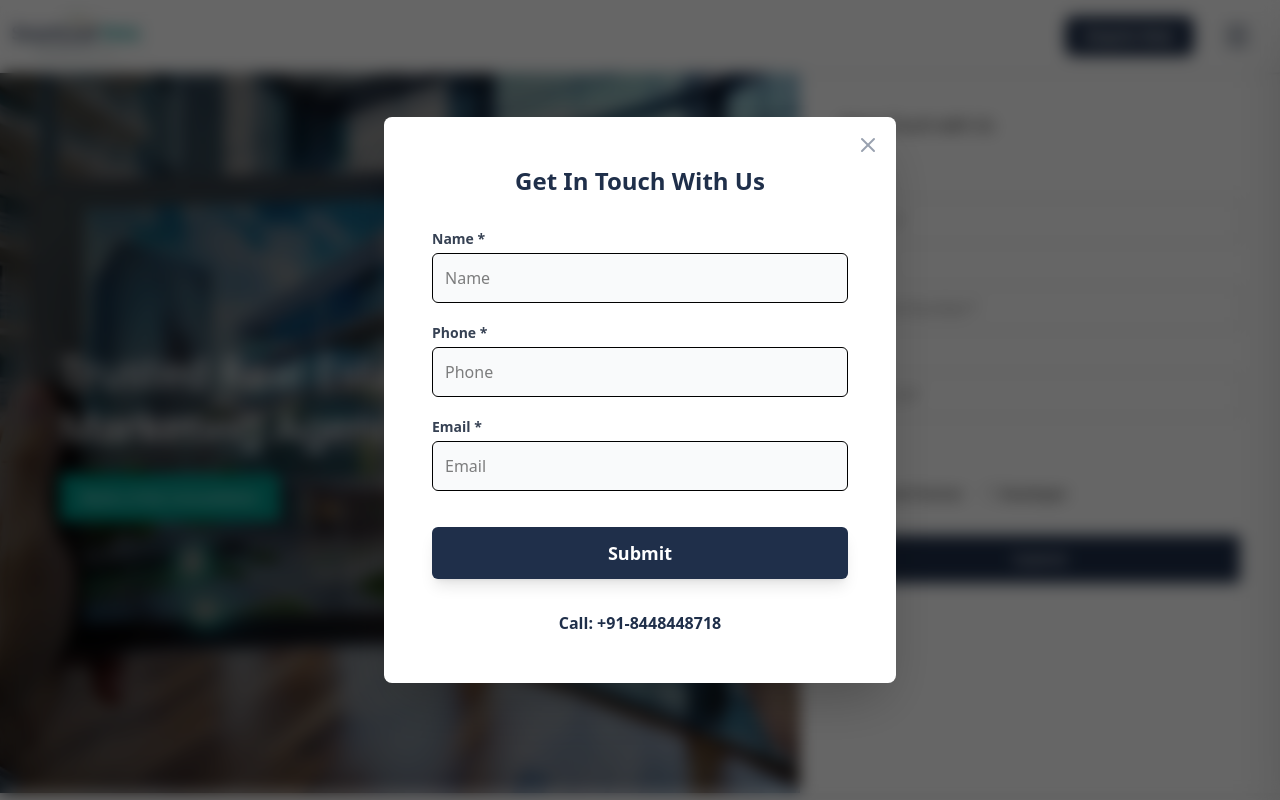
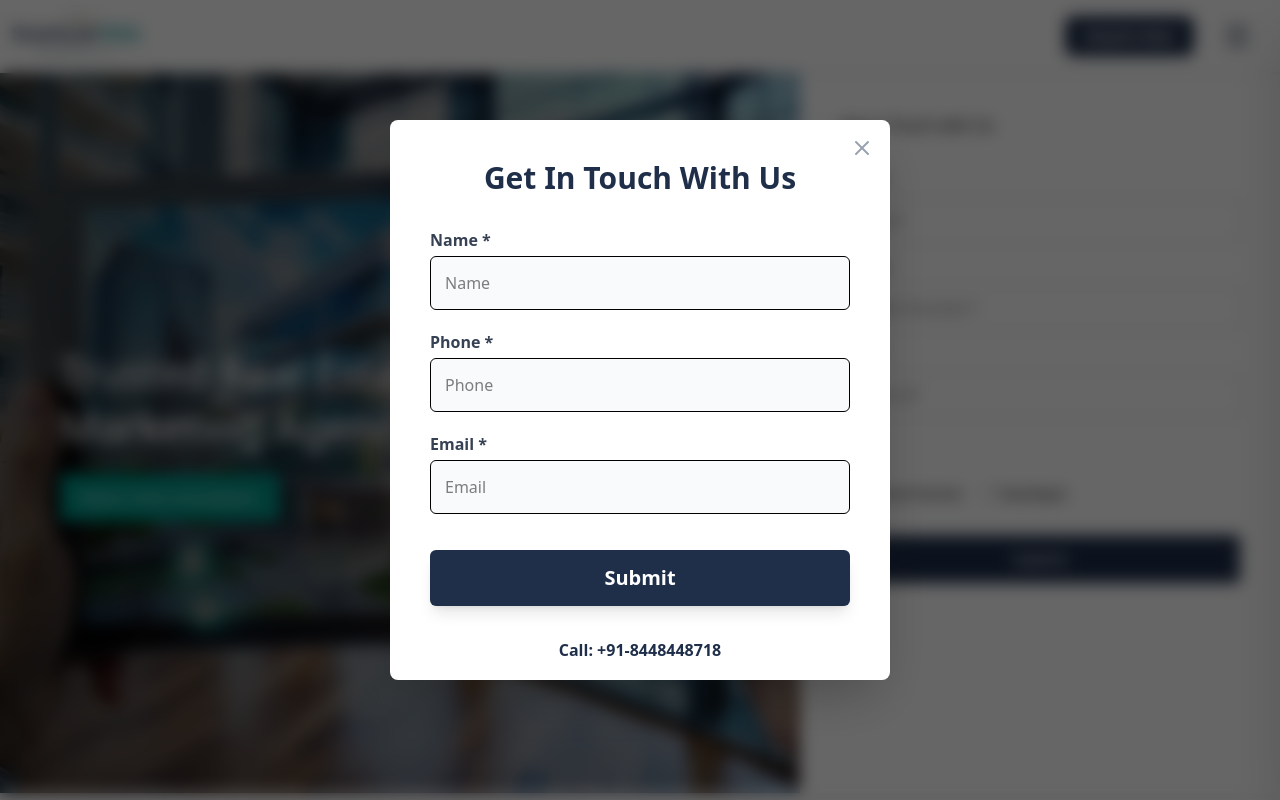
Before and after one commit to dhansenav/SmartLead, a React (Vite) app: page / in a window 1280 px wide. Shown: the top 800 px of the page. Built offline with nearby package versions, Linux system fonts and the light colour scheme.

Commit message:
Minor updates

```diff
--- a/src/components/ContactSection/ContactSection.jsx
+++ b/src/components/ContactSection/ContactSection.jsx
@@ -12,25 +12,37 @@ const ContactSection = () => {
           <p className="text-gray-600">Contact us for a quote</p>
         </div>
 
-        {/* This is the container that needs to be a Grid */}
-        <div className="grid grid-cols-2 lg:grid-cols-2 gap-12 items-start">
+        {/* Grid Container */}
+        <div className="grid grid-cols-1 lg:grid-cols-2 gap-12 items-start">
 
           {/* LEFT SIDE: The White Form Card */}
-          <div className="bg-white p-8 rounded-xl shadow-lg border border-gray-100">
+          <div className="bg-white p-6 md:p-8 rounded-xl shadow-lg border border-gray-100">
             <form className="space-y-6">
               <div>
                 <label className="block text-sm font-bold text-gray-700 mb-2">Name *</label>
-                <input type="text" placeholder="Name" className="w-full p-3 border rounded-md bg-gray-50 focus:ring-2 focus:ring-blue-500 outline-none" />
+                <input
+                  type="text"
+                  placeholder="Name"
+                  className="w-full p-3 border rounded-md bg-gray-50 focus:ring-2 focus:ring-blue-500 outline-none"
+                />
               </div>
               <div>
                 <label className="block text-sm font-bold text-gray-700 mb-2">Email *</label>
-                <input type="email" placeholder="Email" className="w-full p-3 border rounded-md bg-gray-50 focus:ring-2 focus:ring-blue-500 outline-none" />
+                <input
+                  type="email"
+                  placeholder="Email"
+                  className="w-full p-3 border rounded-md bg-gray-50 focus:ring-2 focus:ring-blue-500 outline-none"
+                />
               </div>
               <div>
                 <label className="block text-sm font-bold text-gray-700 mb-2">Phone *</label>
-                <input type="text" placeholder="Phone" className="w-full p-3 border rounded-md bg-gray-50 focus:ring-2 focus:ring-blue-500 outline-none" />
+                <input
+                  type="text"
+                  placeholder="Phone"
+                  className="w-full p-3 border rounded-md bg-gray-50 focus:ring-2 focus:ring-blue-500 outline-none"
+                />
               </div>
-              <button className="bg-[#1F2F4A] text-white px-10 py-3 rounded-md font-bold shadow-md hover:opacity-90 transition-opacity">
+              <button className="bg-[#1F2F4A] text-white px-10 py-3 rounded-md font-bold shadow-md hover:opacity-90 transition-opacity w-full md:w-auto">
                 Send
               </button>
             </form>
@@ -41,11 +53,11 @@ const ContactSection = () => {
             <div>
               <h3 className="text-xl font-bold mb-4 text-gray-800">For Business Enquiries, please contact</h3>
               <p className="text-gray-700 font-medium">Mr.Fahim Shaikh, Business Development</p>
-              <p className="text-[#1F2F4A] font-bold mt-2">Call: +91 9920455923 </p>
+              <p className="text-[#1F2F4A] font-bold mt-2">Call: +91 9920455923</p>
               <p className="text-[#1F2F4A] font-bold">Mail: info.smartleadweb@gmail.com</p>
             </div>
 
-            {/* The Map Box */}
+            {/* Map Box */}
             <div className="w-full h-[266px] rounded-xl overflow-hidden shadow-inner border border-gray-200">
                <iframe
                   title="office-location"
--- a/src/components/EnquiryModal/EnquiryModal.jsx
+++ b/src/components/EnquiryModal/EnquiryModal.jsx
@@ -6,7 +6,8 @@ const EnquiryModal = ({ isOpen, onClose }) => {
 
   return (
     <div className="fixed inset-0 z-[100] flex items-center justify-center bg-black/60 backdrop-blur-sm px-4">
-      <div className="bg-white rounded-lg shadow-2xl w-full max-w-lg relative overflow-hidden">
+      {/* Modal Container */}
+      <div className="bg-white rounded-lg shadow-2xl w-full max-w-[500px] md:max-w-[600px] md:max-h-[560px] relative overflow-hidden">
 
         {/* Close Button */}
         <button
@@ -16,33 +17,49 @@ const EnquiryModal = ({ isOpen, onClose }) => {
           <X size={24} />
         </button>
 
-        <div className="p-8 md:p-12">
-          <h2 className="text-2xl font-bold text-[#1F2F4A] text-center mb-8">
+        {/* Modal Content */}
+        <div className="p-6 md:p-10">
+          <h2 className="text-2xl md:text-3xl font-bold text-[#1F2F4A] text-center mb-6 md:mb-8">
             Get In Touch With Us
           </h2>
 
-          <form className="space-y-5">
+          <form className="space-y-4 md:space-y-5">
             <div>
-              <label className="block text-sm font-semibold text-gray-700 mb-1">Name *</label>
-              <input type="text" placeholder="Name" className="w-full p-3 border rounded-md bg-gray-50 focus:ring-2 focus:ring-blue-500 outline-none" required />
+              <label className="block text-sm md:text-base font-semibold text-gray-700 mb-1">Name *</label>
+              <input
+                type="text"
+                placeholder="Name"
+                className="w-full p-3 md:p-3.5 border rounded-md bg-gray-50 focus:ring-2 focus:ring-blue-500 outline-none"
+                required
+              />
             </div>
 
             <div>
-              <label className="block text-sm font-semibold text-gray-700 mb-1">Phone *</label>
-              <input type="text" placeholder="Phone" className="w-full p-3 border rounded-md bg-gray-50 focus:ring-2 focus:ring-blue-500 outline-none" required />
+              <label className="block text-sm md:text-base font-semibold text-gray-700 mb-1">Phone *</label>
+              <input
+                type="text"
+                placeholder="Phone"
+                className="w-full p-3 md:p-3.5 border rounded-md bg-gray-50 focus:ring-2 focus:ring-blue-500 outline-none"
+                required
+              />
             </div>
 
             <div>
-              <label className="block text-sm font-semibold text-gray-700 mb-1">Email *</label>
-              <input type="email" placeholder="Email" className="w-full p-3 border rounded-md bg-gray-50 focus:ring-2 focus:ring-blue-500 outline-none" required />
+              <label className="block text-sm md:text-base font-semibold text-gray-700 mb-1">Email *</label>
+              <input
+                type="email"
+                placeholder="Email"
+                className="w-full p-3 md:p-3.5 border rounded-md bg-gray-50 focus:ring-2 focus:ring-blue-500 outline-none"
+                required
+              />
             </div>
 
-            <button className="w-full bg-[#1F2F4A] text-white py-3 rounded-md font-bold text-lg shadow-lg hover:opacity-90 transition-opacity mt-4">
+            <button className="w-full bg-[#1F2F4A] text-white py-3 md:py-3.5 rounded-md font-bold text-lg md:text-xl shadow-lg hover:opacity-90 transition-opacity mt-4">
               Submit
             </button>
           </form>
 
-          <div className="mt-8 text-center">
+          <div className="mt-6 md:mt-8 text-center text-sm md:text-base">
             <p className="text-[#1F2F4A] font-semibold">Call: +91-8448448718</p>
           </div>
         </div>
```
